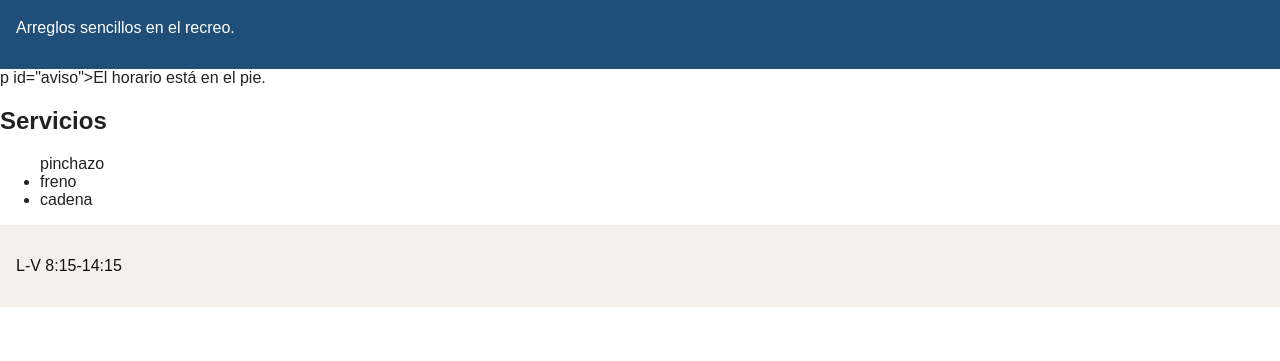
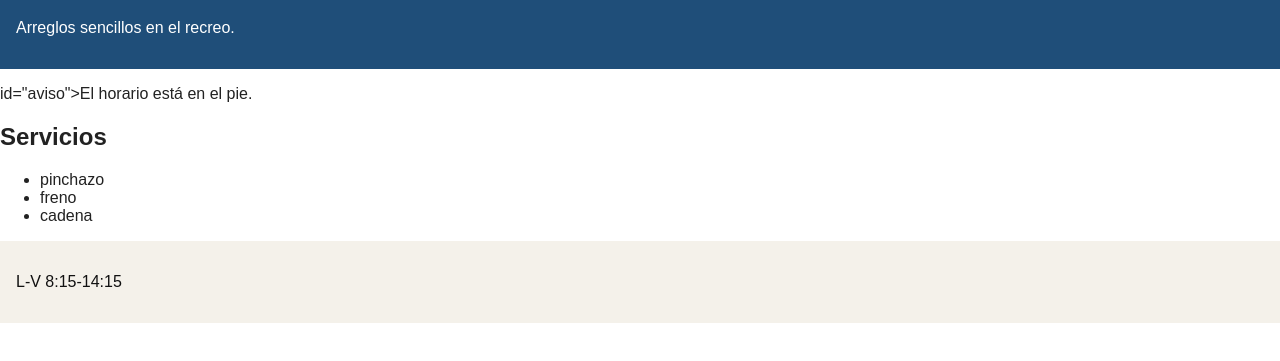
Before and after one commit to enekomunozbalma/taller-bicis-2627, a plain HTML site: page index.html in a window 1280 px wide. Shown: the part 77-438 px from the top of the page. Drawn offline with Linux system fonts and the light colour scheme.

Commit message:
Arregladas las etiquetas que estaban inconclusas

```diff
--- a/index.html
+++ b/index.html
@@ -11,10 +11,10 @@
     <p>Arreglos sencillos en el recreo.</p>
   </header>
   <main>
-    p id="aviso">El horario está en el pie.</p>
+    <p> id="aviso">El horario está en el pie.</p>
     <section id="servicios">
       <h2>Servicios</h2>
-      <ul
+      <ul>
         <li>pinchazo</li>
         <li>freno</li>
         <li>cadena</li>
```
